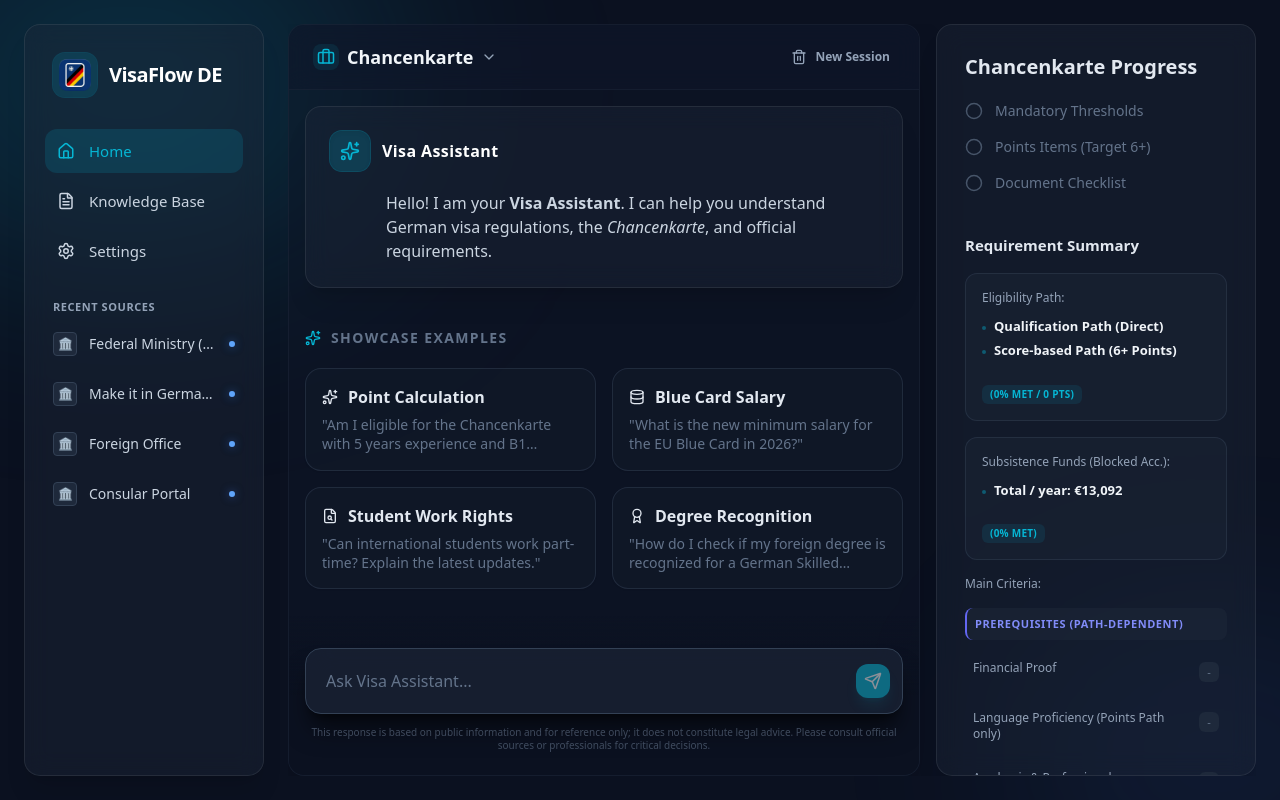
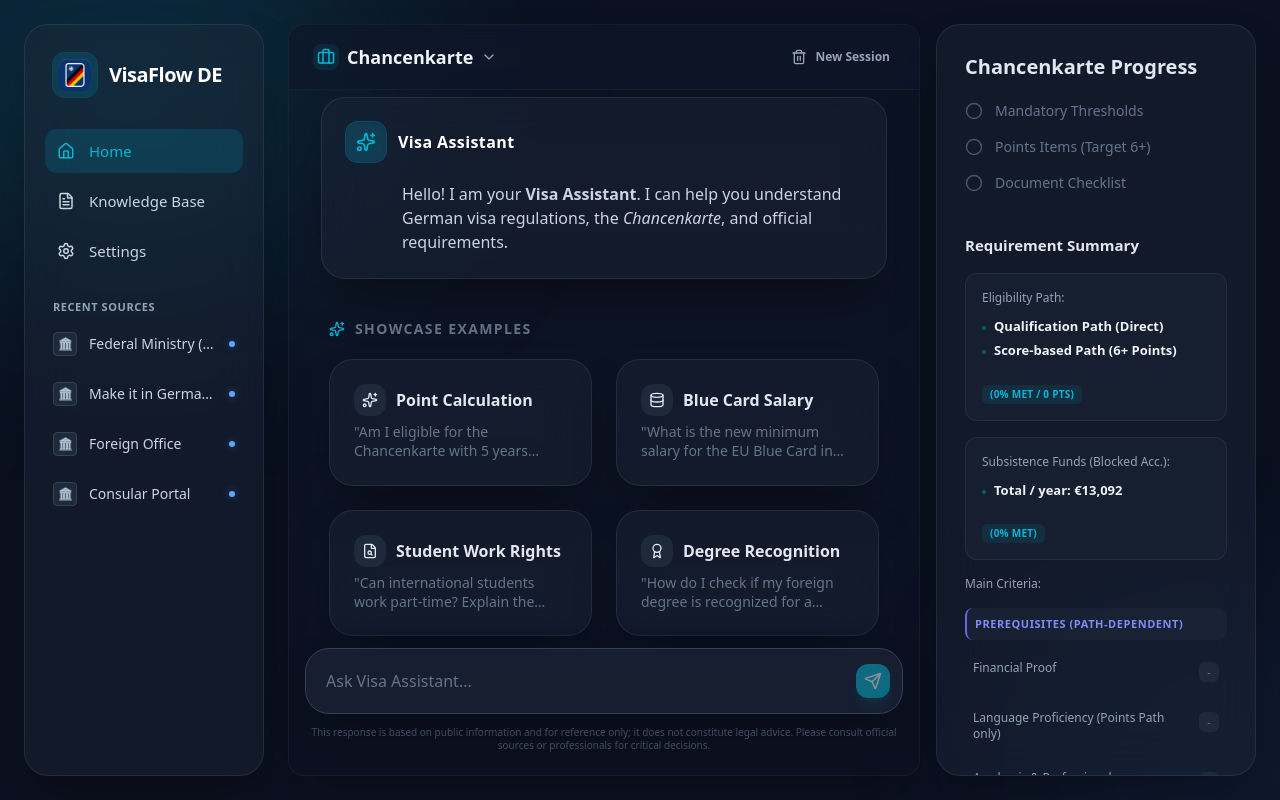
Before and after one commit to ToooAir/german-visa-rag, a React (Vite) app in the folder frontend/: page / in a window 1280 px wide. Built offline with nearby package versions, Linux system fonts and the light colour scheme; what tailwindcss-safe-area would draw is missing.

Commit message:
style: Refine UI with updated glass panel styling, improved chat layout, and adjusted z-index layering.

```diff
--- a/frontend/src/components/ChatArea.tsx
+++ b/frontend/src/components/ChatArea.tsx
@@ -55,9 +55,9 @@ export function ChatArea({ className = '' }: { className?: string }) {
   const ActiveIcon = currentMeta.icon;
 
   return (
-    <div className={`flex flex-col h-full bg-white/40 dark:bg-slate-900/40 lg:rounded-2xl rounded-none relative lg:border border-0 border-slate-200/50 dark:border-slate-800/50 lg:shadow-2xl overflow-hidden ${className}`}>
+    <div className={`flex flex-col h-full bg-white/40 dark:bg-slate-900/40 lg:rounded-2xl rounded-none relative lg:border border-0 border-slate-200/50 dark:border-slate-800/50 lg:shadow-2xl ${className}`}>
       {/* Header */}
-      <div className="flex items-center justify-between px-4 py-3 lg:pt-3 pt-[calc(4.5rem+env(safe-area-inset-top))] border-b border-slate-200/50 dark:border-slate-800/50 bg-white/50 dark:bg-slate-900/50 backdrop-blur-md z-20">
+      <div className="absolute top-0 left-0 right-0 flex items-center justify-between px-4 py-3 lg:pt-3 pt-[calc(4.5rem+env(safe-area-inset-top))] border-b border-slate-200/50 dark:border-slate-800/50 bg-white/50 dark:bg-slate-900/50 backdrop-blur-md z-30 lg:rounded-t-2xl">
         <div className="flex items-center gap-3 relative">
           <div className="flex flex-col">
             <button
@@ -192,7 +192,7 @@ export function ChatArea({ className = '' }: { className?: string }) {
       {/* Message List */}
       <div
         ref={scrollContainerRef}
-        className="flex-1 overflow-y-auto p-3 sm:p-4 pb-[calc(11.5rem+env(safe-area-inset-bottom)+var(--url-bar-height))] pt-4 lg:pt-4 flex flex-col gap-5 lg:gap-6 relative"
+        className="flex-1 w-full overflow-y-auto px-4 md:px-8 pb-[calc(11.5rem+env(safe-area-inset-bottom)+var(--url-bar-height))] pt-[calc(9rem+env(safe-area-inset-top))] lg:pt-[4.5rem] flex flex-col gap-5 lg:gap-6 z-10"
       >
         <AnimatePresence initial={false}>
           {messages.map((msg) => (
@@ -208,7 +208,7 @@ export function ChatArea({ className = '' }: { className?: string }) {
       </div>
 
       {/* Input Area */}
-      <div className="absolute bottom-0 w-full bg-gradient-to-t from-background via-background to-transparent pb-[calc(1rem+env(safe-area-inset-bottom)+var(--url-bar-height))] lg:pb-6 pt-6 lg:pt-8 z-20">
+      <div className="absolute bottom-0 w-full bg-gradient-to-t from-background via-background to-transparent pb-[calc(1rem+env(safe-area-inset-bottom)+var(--url-bar-height))] lg:pb-6 pt-6 lg:pt-8 z-30 lg:rounded-b-2xl">
         <div className="relative glass-panel bg-white/60 dark:bg-slate-800/60 backdrop-blur-xl border border-slate-200 dark:border-slate-700 mx-3 sm:mx-4 flex items-center shadow-2xl shadow-black/5 dark:shadow-black/50 overflow-hidden">
           <textarea
             value={input}
@@ -414,20 +414,23 @@ function QuickStarters({ onSelect }: { onSelect: (q: string) => void }) {
   ];
 
   return (
-    <div className="ml-0 mt-4">
+    <div className="ml-0 mt-4 px-2">
       <div className="text-sm font-bold text-slate-500 uppercase tracking-widest mb-5 flex items-center gap-2.5 lg:ml-0">
         <Sparkles size={16} className="text-accent" />
         {(t.showcaseExamples as string)}
       </div>
-      <div className="grid grid-cols-1 md:grid-cols-2 gap-4">
+      <div className="grid grid-cols-1 md:grid-cols-2 gap-6">
         {starters.map((s, i) => (
           <button
             key={i}
             onClick={() => onSelect(s.query)}
-            className="text-left p-4 rounded-2xl border border-slate-200/80 dark:border-slate-700/50 bg-slate-50/50 dark:bg-slate-800/20 hover:bg-slate-100 dark:hover:bg-slate-800/60 transition-all hover:border-accent/30 group shadow-sm hover:shadow-md"
+            className="glass-panel text-left p-6 hover:border-accent/30 hover:shadow-accent/10 hover:scale-[1.02] active:scale-[0.98] group"
           >
             <div className="flex items-center gap-2.5 text-slate-800 dark:text-slate-200 font-bold mb-1.5 group-hover:text-accent transition-colors">
-              {s.icon} <span className="text-base">{s.title}</span>
+              <span className="p-2 bg-slate-100 dark:bg-slate-800 rounded-xl group-hover:bg-accent/10 transition-colors">
+                {s.icon}
+              </span>
+              <span className="text-base">{s.title}</span>
             </div>
             <div className="text-sm text-slate-500 line-clamp-2 leading-snug">"{s.query}"</div>
           </button>
--- a/frontend/src/components/DashboardLayout.tsx
+++ b/frontend/src/components/DashboardLayout.tsx
@@ -47,7 +47,7 @@ export function DashboardLayout() {
                 animate={{ opacity: 1 }}
                 exit={{ opacity: 0 }}
                 onClick={() => setSidebarOpen(false)}
-                className="fixed inset-0 bg-black/60 backdrop-blur-sm z-[60] lg:hidden"
+                className="fixed inset-0 bg-black/60 backdrop-blur-sm z-[90] lg:hidden"
               />
               {/* Drawer */}
               <motion.aside
@@ -55,7 +55,7 @@ export function DashboardLayout() {
                 animate={{ x: 0 }}
                 exit={{ x: -280 }}
                 transition={{ type: 'spring', damping: 25, stiffness: 200 }}
-                className="fixed inset-y-0 left-0 w-[280px] bg-background z-[70] lg:hidden shadow-2xl border-r border-white/10 pt-[calc(4rem+env(safe-area-inset-top))]"
+                className="fixed inset-y-0 left-0 w-[280px] bg-background z-[100] lg:hidden shadow-2xl border-r border-white/10 pt-[calc(4rem+env(safe-area-inset-top))]"
               >
                 <div className="flex flex-col h-full pb-[env(safe-area-inset-bottom)]">
                   <Sidebar
@@ -69,7 +69,7 @@ export function DashboardLayout() {
         </AnimatePresence>
 
         {/* Main Content Area */}
-        <div className="flex-1 flex gap-0 md:gap-4 h-full min-w-0 overflow-hidden relative">
+        <div className="flex-1 flex gap-0 md:gap-4 h-full min-w-0 relative">
           <Outlet />
         </div>
       </div>
--- a/frontend/src/index.css
+++ b/frontend/src/index.css
@@ -9,6 +9,7 @@
     --text-main: #0f172a;
     --panel-bg: rgba(255, 255, 255, 0.7);
     --panel-border: rgba(0, 0, 0, 0.08);
+    --panel-shadow: 0 10px 40px -15px rgba(0, 0, 0, 0.1);
     /* URL bar 高度 = 最小視窗 - 動態視窗，補償非 PWA 模式的 Safari URL bar */
     --url-bar-height: calc(100svh - 100dvh);
   }
@@ -19,6 +20,7 @@
     --text-main: #f8fafc;
     --panel-bg: rgba(30, 41, 59, 0.4);
     --panel-border: rgba(255, 255, 255, 0.08);
+    --panel-shadow: 0 25px 50px -12px rgba(0, 0, 0, 0.4);
   }
 
   *, *::before, *::after {
@@ -64,7 +66,8 @@
 
 @layer utilities {
   .glass-panel {
-    @apply bg-panel backdrop-blur-md border border-panelBorder shadow-xl rounded-2xl;
+    @apply bg-panel backdrop-blur-xl border border-panelBorder rounded-3xl transition-all duration-300;
+    box-shadow: var(--panel-shadow);
   }
 
   .custom-scrollbar::-webkit-scrollbar {
```
